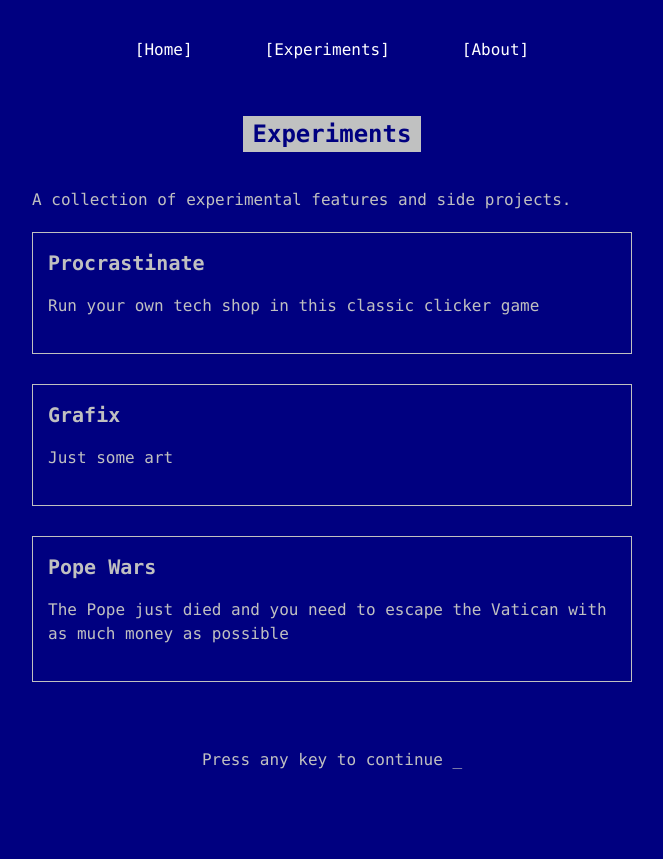
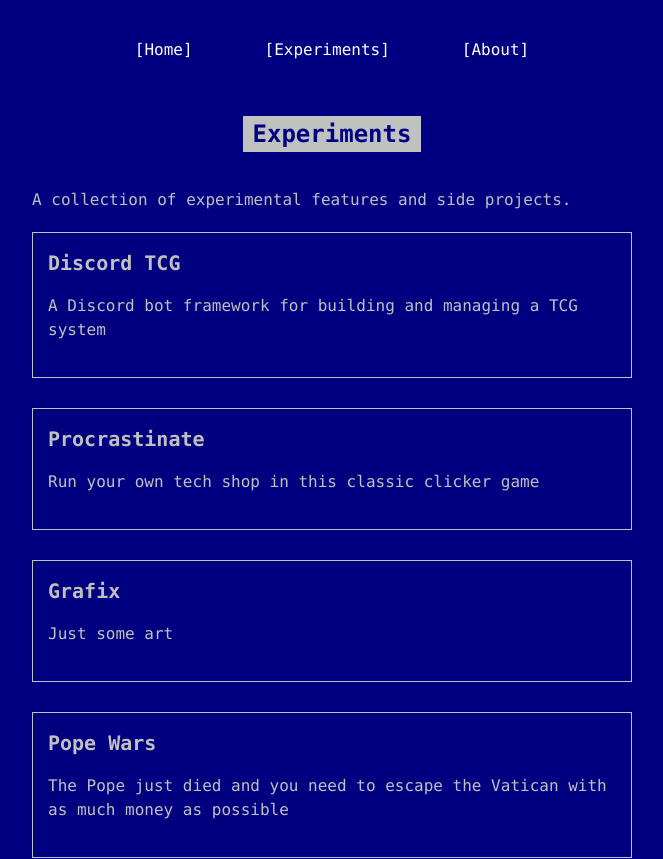
Before and after one commit to ChrisGermano/BSOD, a React (Create React App) app in the folder client/: page /experiments in a window 1280 px wide. Shown: the top 859 px of the page, without its empty margins (308-971 px from the left). Before the commit the page ends 828 px from the top, so only its background shows below. Built offline with nearby package versions, Linux system fonts and the light colour scheme.

Commit message:
Update Experiments.js

```diff
--- a/client/src/pages/Experiments.js
+++ b/client/src/pages/Experiments.js
@@ -3,6 +3,12 @@
 
 const Experiments = () => {
     const experiments = [
+        {
+            title: "Discord TCG",
+            path: "https://github.com/ChrisGermano/DiscordTCG",
+            description: "A Discord bot framework for building and managing a TCG system",
+            isExternal: true
+        },
         {
             title: "Procrastinate",
             path: "/procrastinate",
@@ -28,9 +34,15 @@
             <div className="experiments-list">
                 {experiments.map((experiment, index) => (
                     <div key={index} className="experiment-item">
-                        <Link to={experiment.path} className="bsod-link">
-                            <h2 className="bsod-subheader">{experiment.title}</h2>
-                        </Link>
+                        {experiment.isExternal ? (
+                            <a href={experiment.path} className="bsod-link" target="_blank" rel="noopener noreferrer">
+                                <h2 className="bsod-subheader">{experiment.title}</h2>
+                            </a>
+                        ) : (
+                            <Link to={experiment.path} className="bsod-link">
+                                <h2 className="bsod-subheader">{experiment.title}</h2>
+                            </Link>
+                        )}
                         <p className="bsod-details">{experiment.description}</p>
                     </div>
                 ))}
```
